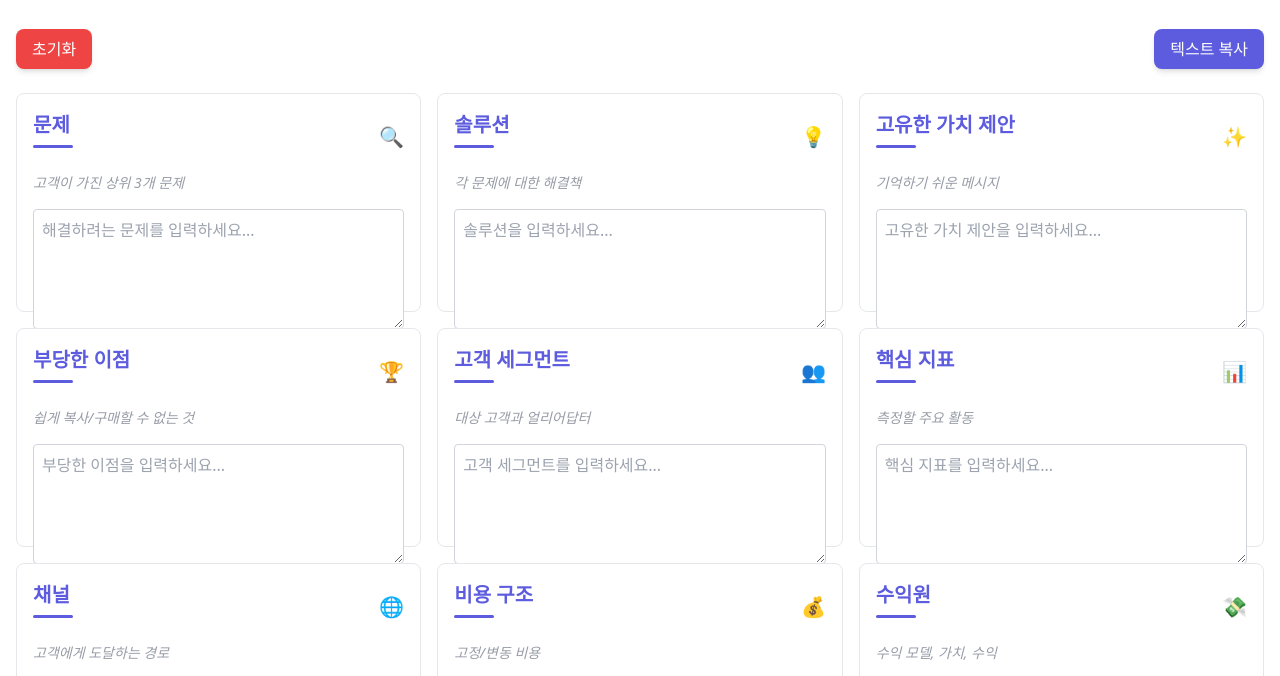
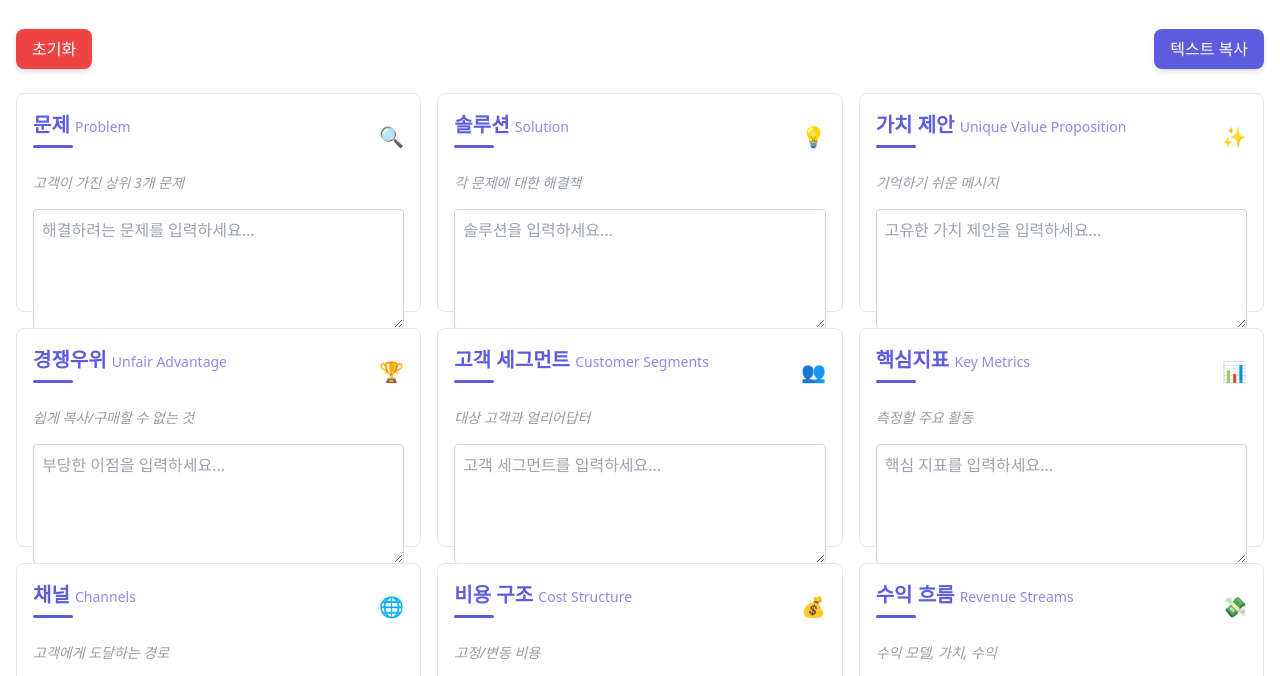
Before and after one commit to jeonck/LeanCanvas, a plain HTML site: page index.html in a window 1280 px wide. Shown: the part 109-785 px from the top of the page. Drawn offline with nearby package versions, Linux system fonts and the light colour scheme.

Commit message:
Update index.html

```diff
--- a/index.html
+++ b/index.html
@@ -133,7 +133,7 @@
             <!-- 문제 -->
             <div class="canvas-section bg-white dark:bg-gray-800 p-4 rounded-lg border border-gray-200 dark:border-gray-700">
                 <div class="section-header">
-                    <h2 class="text-primary">문제</h2>
+                    <h2 class="text-primary">문제 <span class="text-sm font-normal opacity-70">Problem</span></h2>
                     <span class="text-primary text-xl">🔍</span>
                 </div>
                 <p class="text-gray-500 dark:text-gray-400">고객이 가진 상위 3개 문제</p>
@@ -143,7 +143,7 @@
             <!-- 솔루션 -->
             <div class="canvas-section bg-white dark:bg-gray-800 p-4 rounded-lg border border-gray-200 dark:border-gray-700">
                 <div class="section-header">
-                    <h2 class="text-primary">솔루션</h2>
+                    <h2 class="text-primary">솔루션 <span class="text-sm font-normal opacity-70">Solution</span></h2>
                     <span class="text-primary text-xl">💡</span>
                 </div>
                 <p class="text-gray-500 dark:text-gray-400">각 문제에 대한 해결책</p>
@@ -153,7 +153,7 @@
             <!-- 고유한 가치 제안 -->
             <div class="canvas-section bg-white dark:bg-gray-800 p-4 rounded-lg border border-gray-200 dark:border-gray-700">
                 <div class="section-header">
-                    <h2 class="text-primary">고유한 가치 제안</h2>
+                    <h2 class="text-primary">가치 제안 <span class="text-sm font-normal opacity-70">Unique Value Proposition</span></h2>
                     <span class="text-primary text-xl">✨</span>
                 </div>
                 <p class="text-gray-500 dark:text-gray-400">기억하기 쉬운 메시지</p>
@@ -163,7 +163,7 @@
             <!-- 부당한 이점 -->
             <div class="canvas-section bg-white dark:bg-gray-800 p-4 rounded-lg border border-gray-200 dark:border-gray-700">
                 <div class="section-header">
-                    <h2 class="text-primary">부당한 이점</h2>
+                    <h2 class="text-primary">경쟁우위 <span class="text-sm font-normal opacity-70">Unfair Advantage</span></h2>
                     <span class="text-primary text-xl">🏆</span>
                 </div>
                 <p class="text-gray-500 dark:text-gray-400">쉽게 복사/구매할 수 없는 것</p>
@@ -173,7 +173,7 @@
             <!-- 고객 세그먼트 -->
             <div class="canvas-section bg-white dark:bg-gray-800 p-4 rounded-lg border border-gray-200 dark:border-gray-700">
                 <div class="section-header">
-                    <h2 class="text-primary">고객 세그먼트</h2>
+                    <h2 class="text-primary">고객 세그먼트 <span class="text-sm font-normal opacity-70">Customer Segments</span></h2>
                     <span class="text-primary text-xl">👥</span>
                 </div>
                 <p class="text-gray-500 dark:text-gray-400">대상 고객과 얼리어답터</p>
@@ -183,7 +183,7 @@
             <!-- 핵심 지표 -->
             <div class="canvas-section bg-white dark:bg-gray-800 p-4 rounded-lg border border-gray-200 dark:border-gray-700">
                 <div class="section-header">
-                    <h2 class="text-primary">핵심 지표</h2>
+                    <h2 class="text-primary">핵심지표 <span class="text-sm font-normal opacity-70">Key Metrics</span></h2>
                     <span class="text-primary text-xl">📊</span>
                 </div>
                 <p class="text-gray-500 dark:text-gray-400">측정할 주요 활동</p>
@@ -193,7 +193,7 @@
             <!-- 채널 -->
             <div class="canvas-section bg-white dark:bg-gray-800 p-4 rounded-lg border border-gray-200 dark:border-gray-700">
                 <div class="section-header">
-                    <h2 class="text-primary">채널</h2>
+                    <h2 class="text-primary">채널 <span class="text-sm font-normal opacity-70">Channels</span></h2>
                     <span class="text-primary text-xl">🌐</span>
                 </div>
                 <p class="text-gray-500 dark:text-gray-400">고객에게 도달하는 경로</p>
@@ -203,7 +203,7 @@
             <!-- 비용 구조 -->
             <div class="canvas-section bg-white dark:bg-gray-800 p-4 rounded-lg border border-gray-200 dark:border-gray-700">
                 <div class="section-header">
-                    <h2 class="text-primary">비용 구조</h2>
+                    <h2 class="text-primary">비용 구조 <span class="text-sm font-normal opacity-70">Cost Structure</span></h2>
                     <span class="text-primary text-xl">💰</span>
                 </div>
                 <p class="text-gray-500 dark:text-gray-400">고정/변동 비용</p>
@@ -213,12 +213,13 @@
             <!-- 수익원 -->
             <div class="canvas-section bg-white dark:bg-gray-800 p-4 rounded-lg border border-gray-200 dark:border-gray-700">
                 <div class="section-header">
-                    <h2 class="text-primary">수익원</h2>
+                    <h2 class="text-primary">수익 흐름 <span class="text-sm font-normal opacity-70">Revenue Streams</span></h2>
                     <span class="text-primary text-xl">💸</span>
                 </div>
                 <p class="text-gray-500 dark:text-gray-400">수익 모델, 가치, 수익</p>
                 <textarea id="revenueStreams" class="w-full p-2 border border-gray-300 dark:border-gray-600 rounded bg-white dark:bg-gray-700 text-gray-800 dark:text-gray-200" placeholder="수익원을 입력하세요..."></textarea>
             </div>
+
         </div>
 
         <div class="bg-gray-100 dark:bg-gray-800 p-4 rounded-lg mb-4">
```
